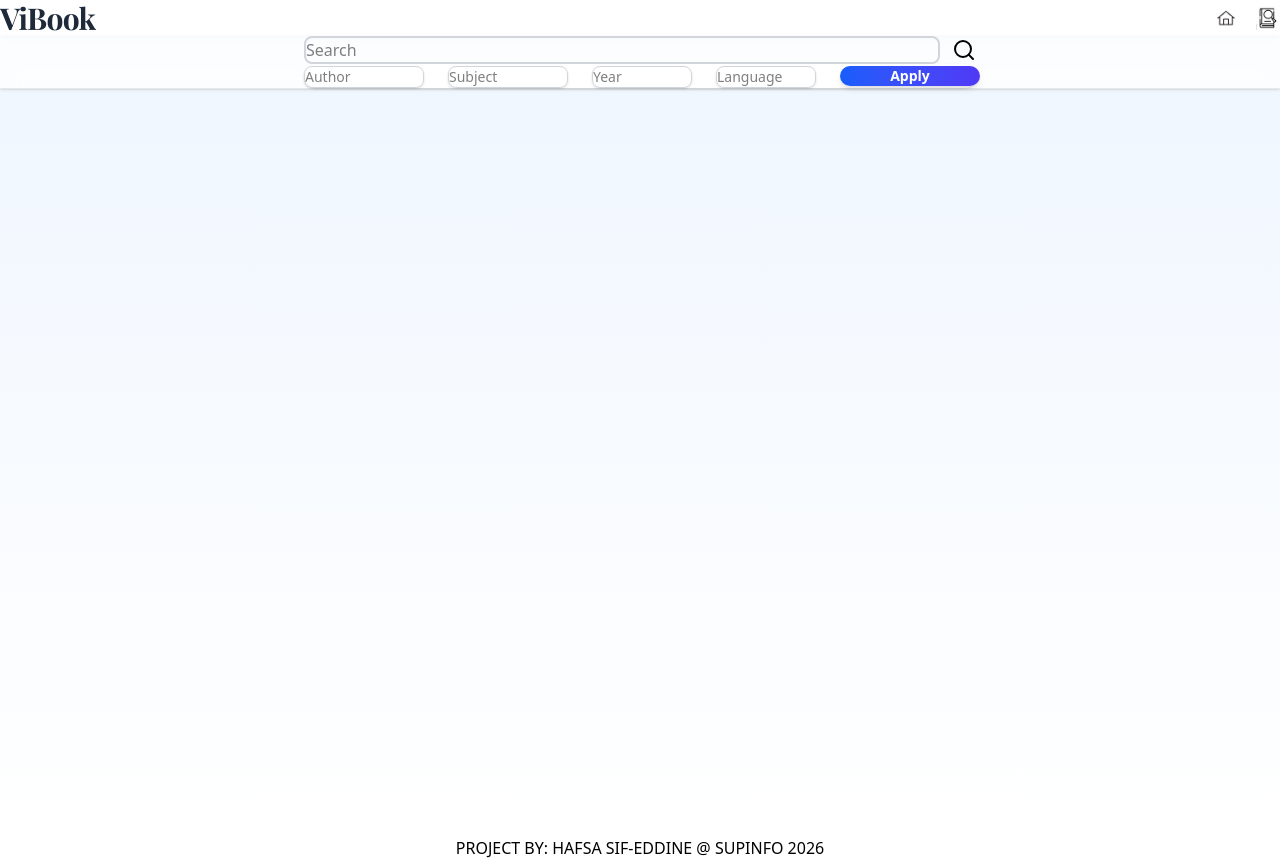
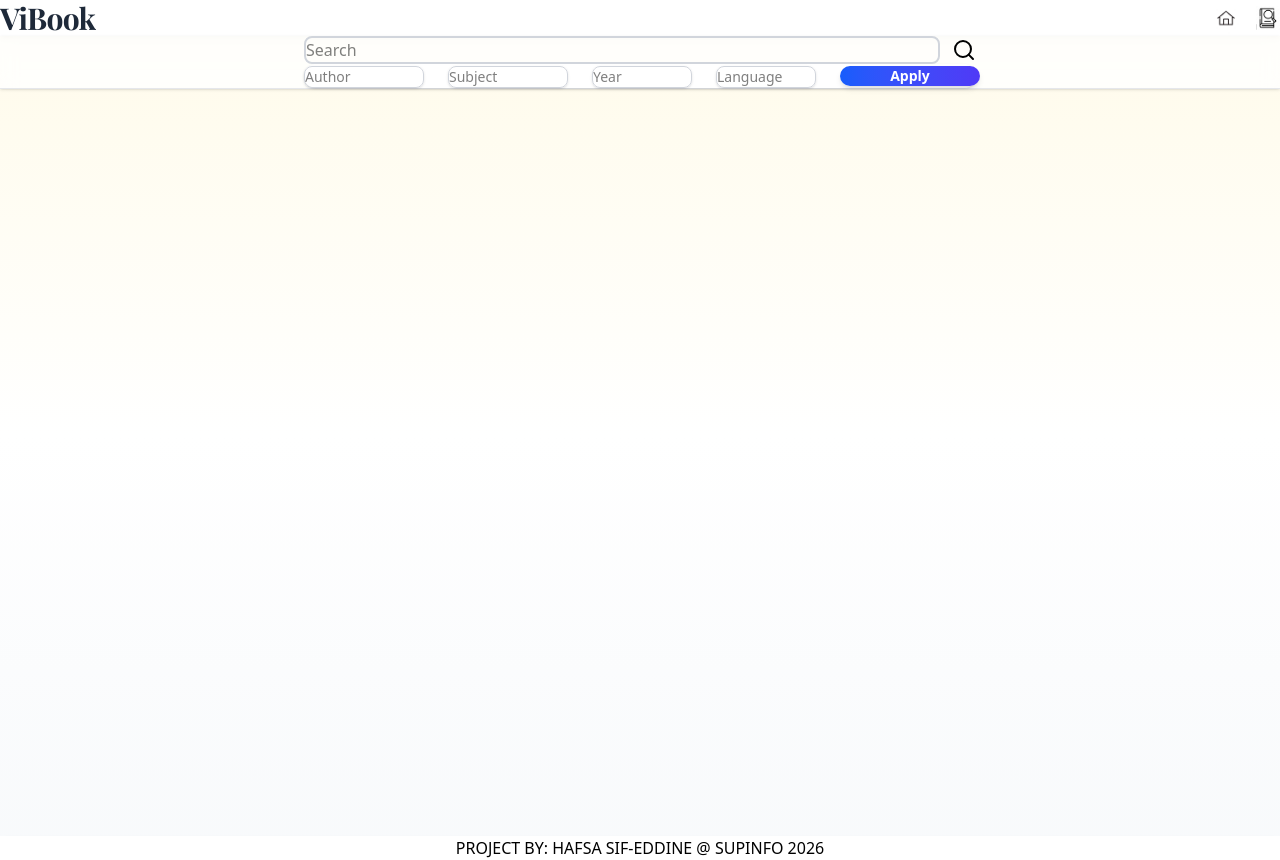
Before and after one commit to sfdhafsa/Vibook, a React (Vite) app: page /search in a window 1280 px wide. Built offline with nearby package versions, Linux system fonts and the light colour scheme; a web font is replaced by a local one.

Commit message:
feat: changing bg style of search page

```diff
--- a/src/pages/Search.tsx
+++ b/src/pages/Search.tsx
@@ -81,7 +81,7 @@
   };
 
   return (
-    <div className="min-h-screen bg-gradient-to-b from-blue-50 to-white">
+   <div className="min-h-screen bg-gradient-to-b from-amber-50 via-white to-slate-50">
       {/* SEARCH SECTION */}
       <section className="relative z-50 w-full border-b border-gray-200 bg-white/80 backdrop-blur shadow-sm">
         <div className="mt-6 flex justify-center max-w-7xl mx-auto px-4 md:px-8 pt-12 pb-8">
```
